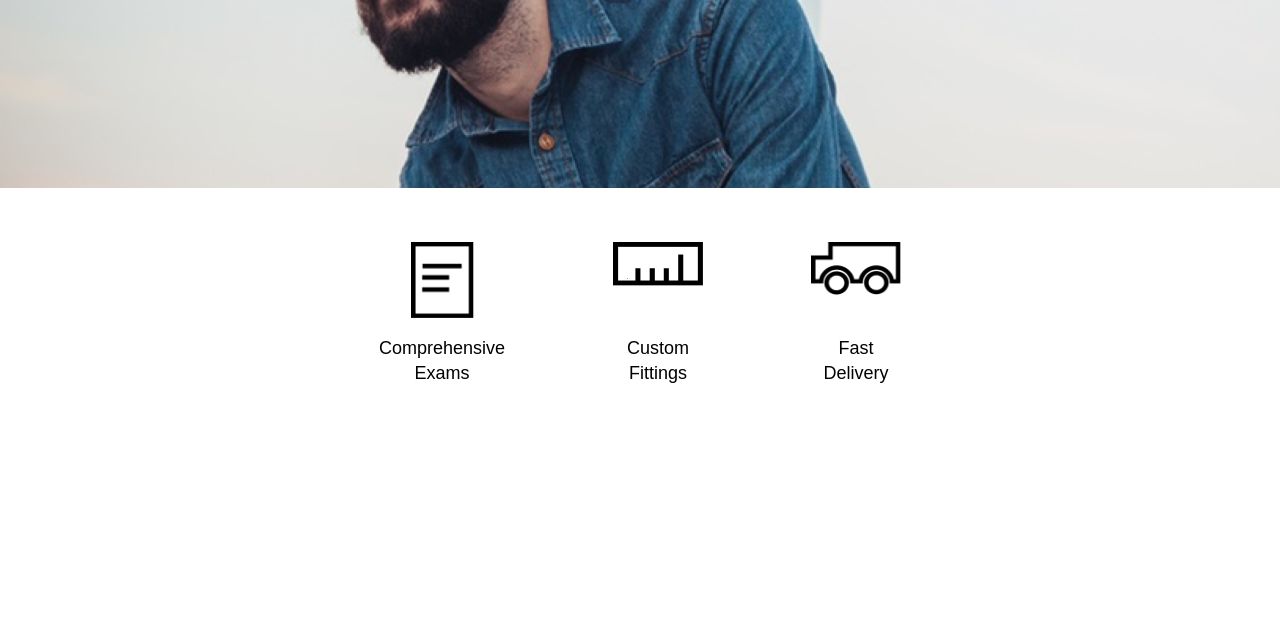
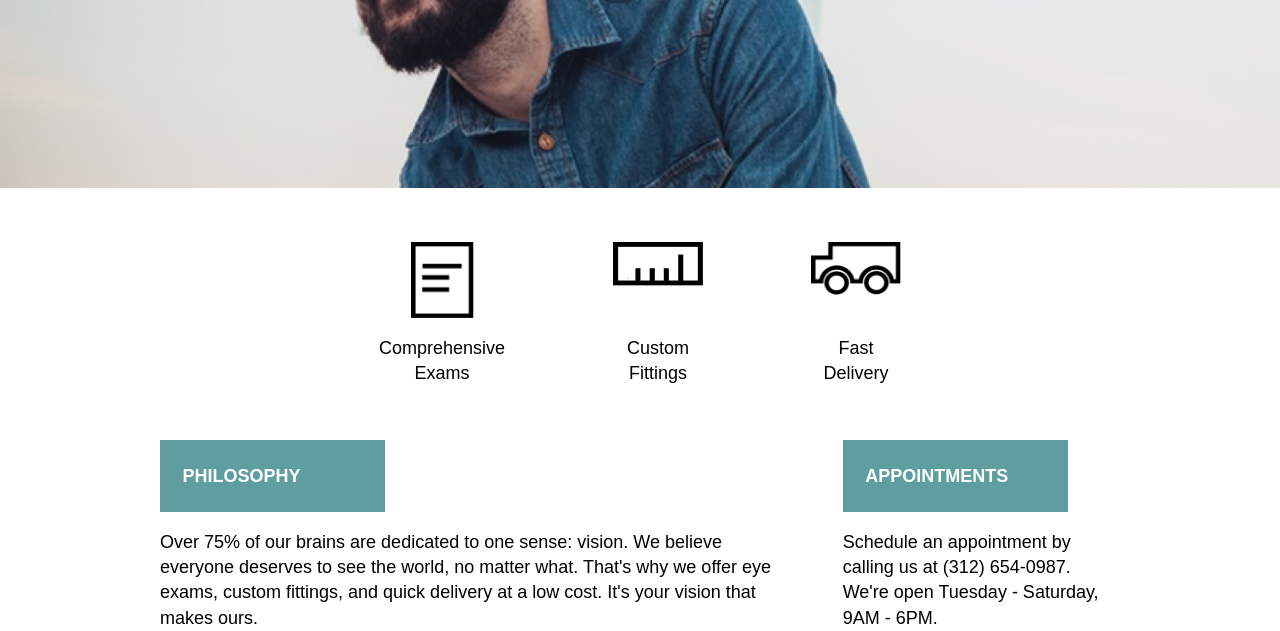
Before and after one commit to heckvetica/tortoiseshellOptics, a plain HTML site: page index.html in a window 1280 px wide. Shown: the part 352-983 px from the top of the page. Before the commit the page ends 800 px from the top, so only its background shows below. Drawn offline with Linux system fonts and the light colour scheme.

Commit message:
added services and styles

```diff
--- a/index.html
+++ b/index.html
@@ -51,6 +51,17 @@
             </div>
         </div><!-- service -->
     </div><!-- services -->
-
+    <div class="products">
+        <div class="container">
+            <div class="philosophy product">
+                <h4>PHILOSOPHY</h4>
+                <span class="producttext">Over 75% of our brains are dedicated to one sense: vision. We believe everyone deserves to see the world, no matter what. That's why we offer eye exams, custom fittings, and quick delivery at a low cost. It's your vision that makes ours.</span><!-- producttext -->
+            </div><!-- philosophy -->
+            <div class="appointments product">
+                <h4>APPOINTMENTS</h4>
+                <span class="producttext">Schedule an appointment by calling us at (312) 654-0987.  We're open Tuesday - Saturday, 9AM - 6PM.</span><!-- producttext -->
+            </div><!-- appointments -->
+        </div><!-- container -->
+    </div><!-- products -->
 </body>
 </html>
--- a/resources/css/style.css
+++ b/resources/css/style.css
@@ -6,7 +6,7 @@ html {
     line-height: 1.4;
 }
 
-.container header {
+.container {
     width: 960px;
 }
 
@@ -102,3 +102,34 @@ nav ul li {
     text-align: center;
     line-height: 1.4;
 }
+
+/* === products === */
+
+.products {
+    display: flex;
+    justify-content: center;
+}
+
+.products .container {
+    display: flex;
+    justify-content: center;
+}
+
+h4 {
+    background-color: cadetblue;
+    color: white;
+    font-weight: bold;
+    font-size: 1rem;
+    width: 10rem;
+    padding: 1.5rem 1.25rem;
+    margin-bottom: 1rem;
+}
+
+.producttext {
+    width: 35%;
+    line-height: 1.4;
+}
+
+.philosophy {
+    margin-right: 5%;
+}
```
